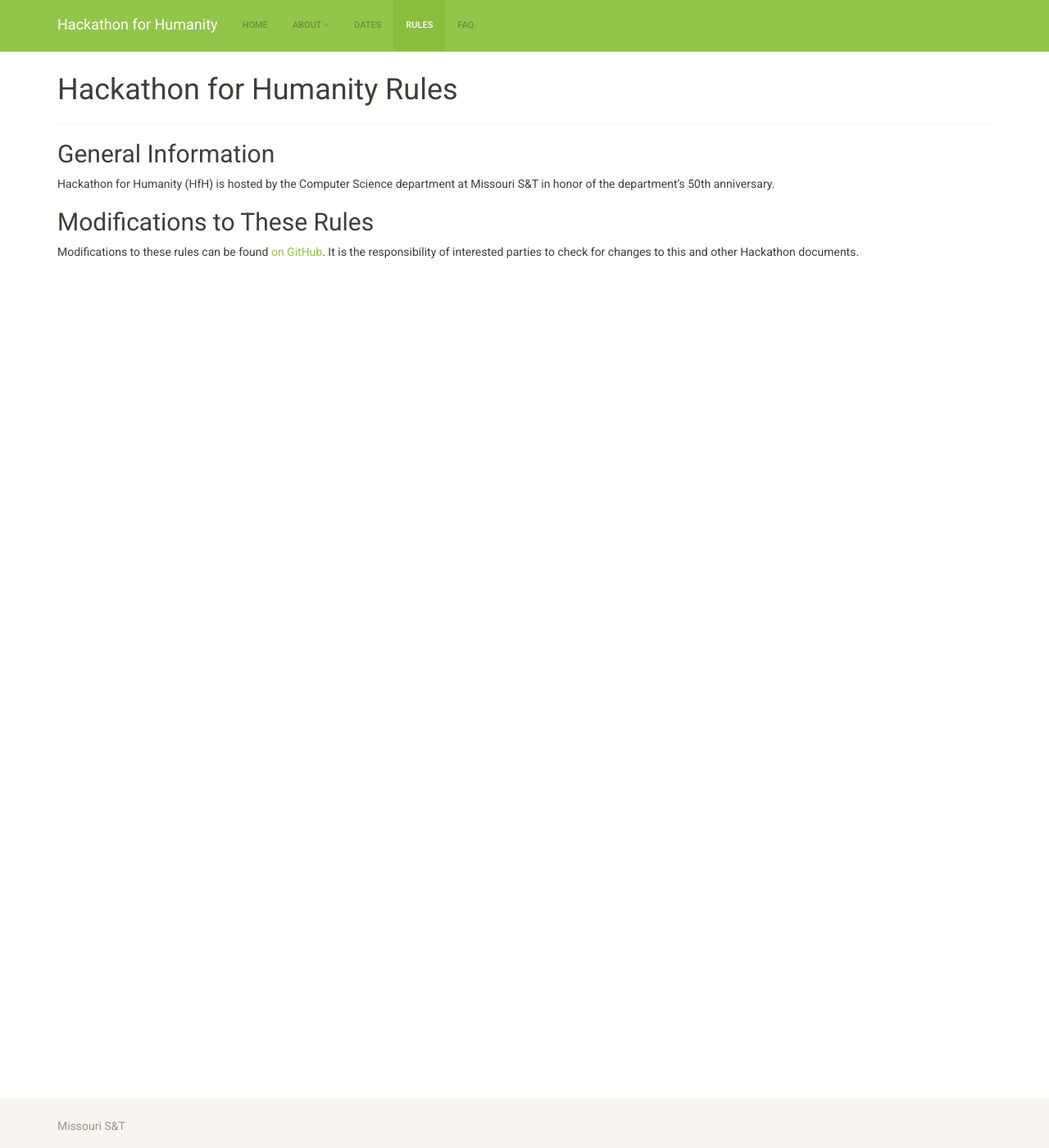
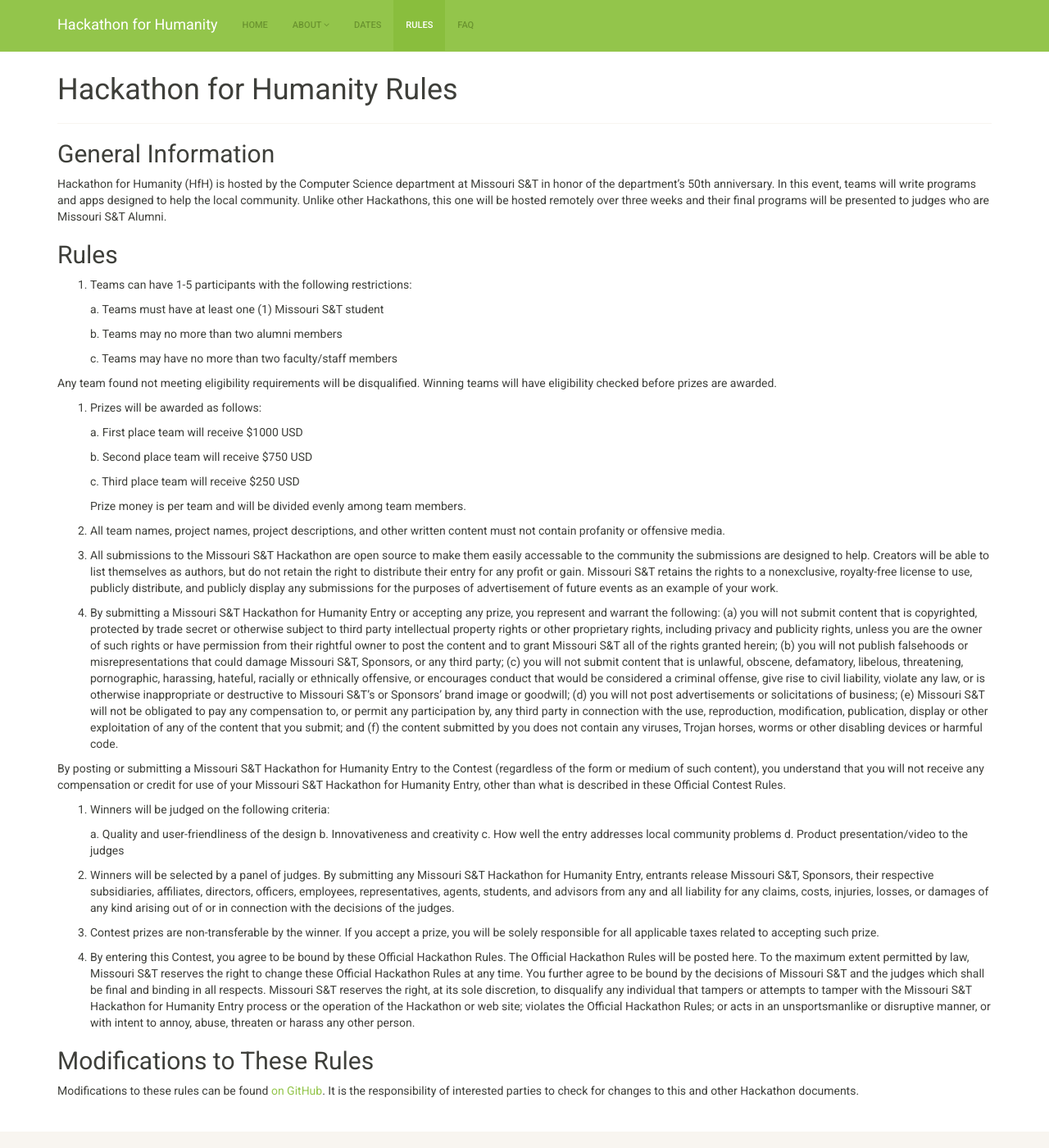
Before and after one commit to cmpsci-goldnjub/info, a Jekyll site: the page built from rules.md, in a window 1280 px wide and 1400 px high. Shown: the whole window at 82% size. Built offline with Jekyll 4.4.1, drawn with Linux system fonts in a browser that asks for light colours.

Commit message:
Update rules.md
Added several new rules to be reviewed for additional changes.

```diff
--- a/rules.md
+++ b/rules.md
@@ -8,7 +8,54 @@
 
 Hackathon for Humanity (HfH) is hosted by the Computer Science
 department at Missouri S&T in honor of the department's 50th
-anniversary.
+anniversary. In this event, teams will write programs and apps
+designed to help the local community. Unlike other Hackathons,
+this one will be hosted remotely over three weeks and their final
+programs will be presented to judges who are Missouri S&T Alumni.
+
+## Rules
+
+1. Teams can have 1-5 participants with the following restrictions:
+
+   a. Teams must have at least one (1) Missouri S&T student
+
+   b. Teams may no more than two alumni members
+
+   c. Teams may have no more than two faculty/staff members
+
+Any team found not meeting eligibility requirements will be disqualified.
+Winning teams will have eligibility checked before prizes are awarded.
+
+2. Prizes will be awarded as follows:
+
+   a. First place team will receive  $1000 USD
+
+   b. Second place team will receive $750 USD
+
+   c. Third place team will receive  $250 USD
+
+   Prize money is per team and will be divided evenly among team members.
+
+3. All team names, project names, project descriptions, and other written content must not contain profanity or offensive media.
+
+4. All submissions to the Missouri S&T Hackathon are open source to make them easily accessable to the community the submissions are designed to help. Creators will be able to list themselves as authors, but do not retain the right to distribute their entry for any profit or gain. Missouri S&T retains the rights to a nonexclusive, royalty-free license to use, publicly distribute, and publicly display any submissions for the purposes of advertisement of future events as an example of your work.
+
+5. By submitting a Missouri S&T Hackathon for Humanity Entry or accepting any prize, you represent and warrant the following: (a) you will not submit content that is copyrighted, protected by trade secret or otherwise subject to third party intellectual property rights or other proprietary rights, including privacy and publicity rights, unless you are the owner of such rights or have permission from their rightful owner to post the content and to grant Missouri S&T all of the rights granted herein; (b) you will not publish falsehoods or misrepresentations that could damage Missouri S&T, Sponsors, or any third party; (c) you will not submit content that is unlawful, obscene, defamatory, libelous, threatening, pornographic, harassing, hateful, racially or ethnically offensive, or encourages conduct that would be considered a criminal offense, give rise to civil liability, violate any law, or is otherwise inappropriate or destructive to Missouri S&T's or Sponsors' brand image or goodwill; (d) you will not post advertisements or solicitations of business; (e) Missouri S&T will not be obligated to pay any compensation to, or permit any participation by, any third party in connection with the use, reproduction, modification, publication, display or other exploitation of any of the content that you submit; and (f) the content submitted by you does not contain any viruses, Trojan horses, worms or other disabling devices or harmful code.
+
+By posting or submitting a Missouri S&T Hackathon for Humanity Entry to the Contest (regardless of the form or medium of such content), you understand that you will not receive any compensation or credit for use of your Missouri S&T Hackathon for Humanity Entry, other than what is described in these Official Contest Rules.
+
+6. Winners will be judged on the following criteria:
+
+   a. Quality and user-friendliness of the design
+   b. Innovativeness and creativity
+   c. How well the entry addresses local community problems
+   d. Product presentation/video to the judges
+
+7. Winners will be selected by a panel of judges. By submitting any Missouri S&T Hackathon for Humanity Entry, entrants release Missouri S&T, Sponsors, their respective subsidiaries, affiliates, directors, officers, employees, representatives, agents, students, and advisors from any and all liability for any claims, costs, injuries, losses, or damages of any kind arising out of or in connection with the decisions of the judges.
+
+8. Contest prizes are non-transferable by the winner. If you accept a prize, you will be solely responsible for all applicable taxes related to accepting such prize.
+
+9. By entering this Contest, you agree to be bound by these Official Hackathon Rules. The Official Hackathon Rules will be posted here. To the maximum extent permitted by law, Missouri S&T reserves the right to change these Official Hackathon Rules at any time. You further agree to be bound by the decisions of Missouri S&T and the judges which shall be final and binding in all respects. Missouri S&T reserves the right, at its sole discretion, to disqualify any individual that tampers or attempts to tamper with the Missouri S&T Hackathon for Humanity Entry process or the operation of the Hackathon or web site; violates the Official Hackathon Rules; or acts in an unsportsmanlike or disruptive manner, or with intent to annoy, abuse, threaten or harass any other person.
 
 ## Modifications to These Rules
 
@@ -17,6 +64,7 @@
 is the responsibility of interested parties to check for changes to
 this and other Hackathon documents.
 
+
 <!-- Emacs spell checking exceptions. -->
 <!--  LocalWords:  HfH Hackathon th
  -->
```
